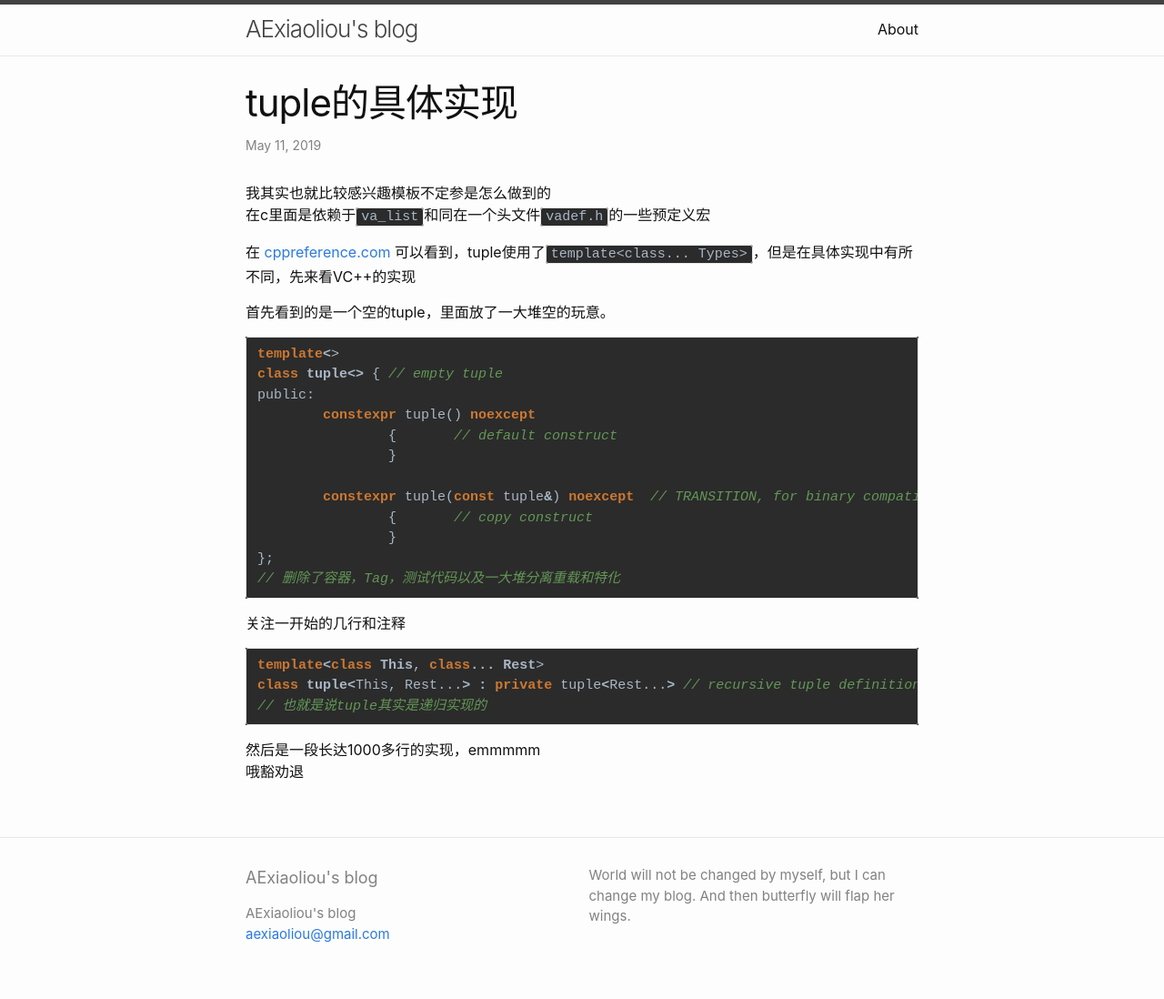
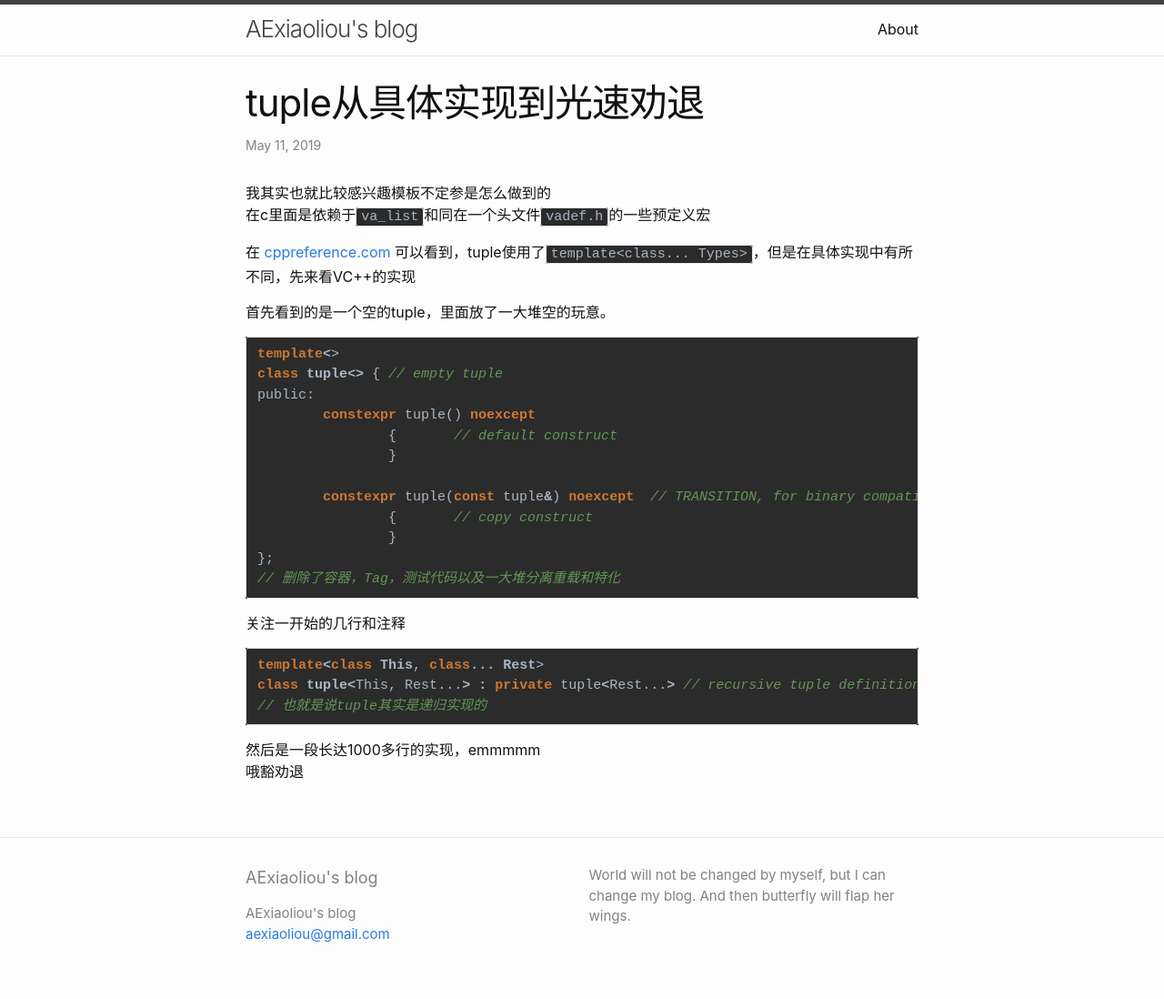
Before and after one commit to AExiaoliou/hatimblog.github.io, a Jekyll site: the page built from _posts/2019-05-12-tuple-implementation.md, in a window 1280 px wide. Shown: the whole page at 91% size. Built offline with Jekyll 4.4.1, drawn with Linux system fonts in a browser that asks for light colours.

Commit message:
change title of new post

```diff
--- a/_posts/2019-05-12-tuple-implementation.md
+++ b/_posts/2019-05-12-tuple-implementation.md
@@ -1,6 +1,6 @@
 ---
 layout : post
-title : "tuple的具体实现"
+title : "tuple从具体实现到光速劝退"
 date : 2019-5-12 00:28:29 +0800
 categories: cpp
 ---
```
